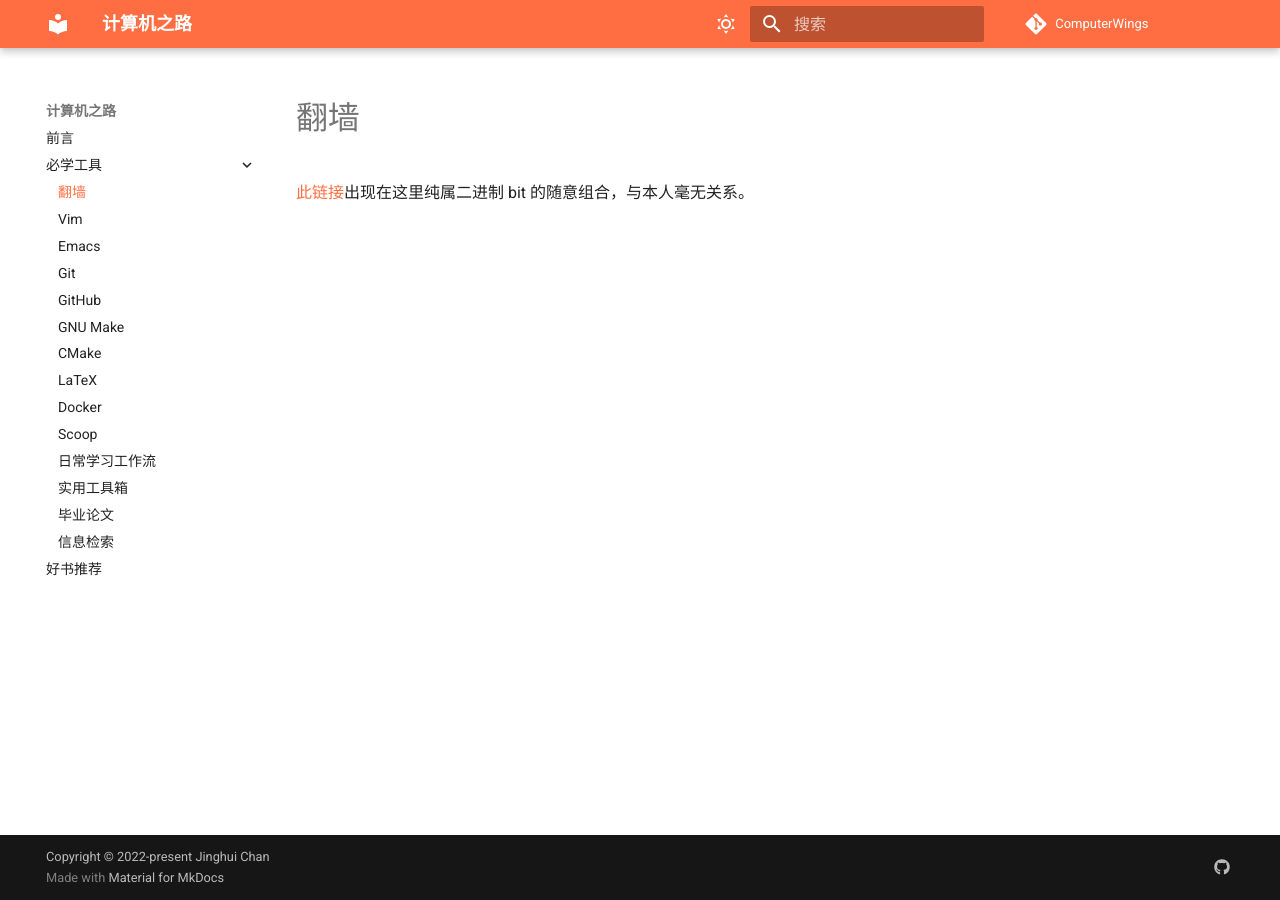
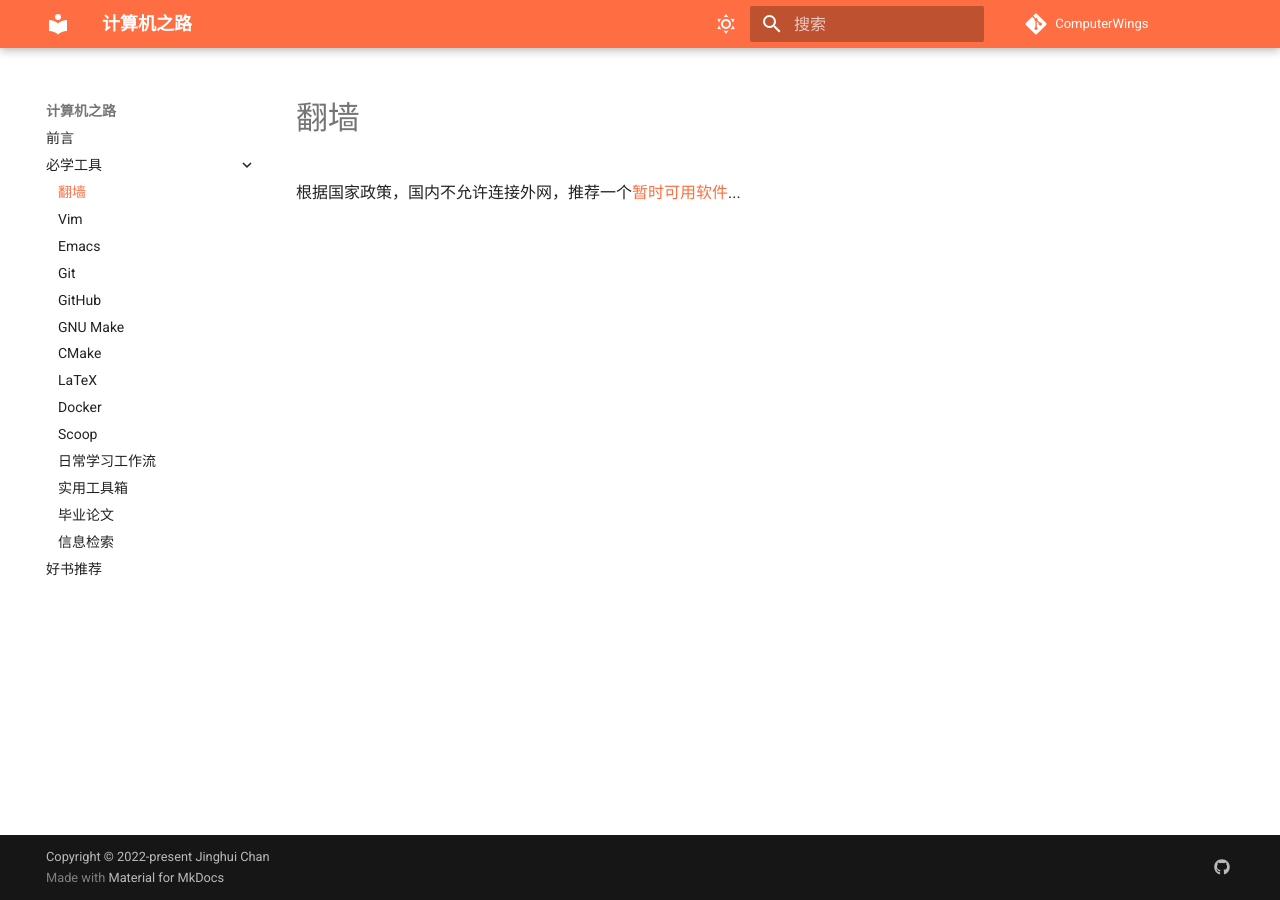
Before and after one commit to JinghuiChan/ComputerWings, an MkDocs documentation site: the page built from docs/必学工具/翻墙.md, in a window 1280 px wide. Built offline with MkDocs 1.6.1 and Material for MkDocs 9.7.7, drawn with Linux system fonts in a browser that asks for light colours; comment, search, counter and statistics services are not loaded.

Commit message:
frist commit.

```diff
--- a/docs/必学工具/翻墙.md
+++ b/docs/必学工具/翻墙.md
@@ -1,3 +1,3 @@
 # 翻墙
 
-[此链接](https://wallesspku.space/)出现在这里纯属二进制 bit 的随意组合，与本人毫无关系。
+根据国家政策，国内不允许连接外网，推荐一个[暂时可用软件](https://efanyun.net/index.php/login)...
```
